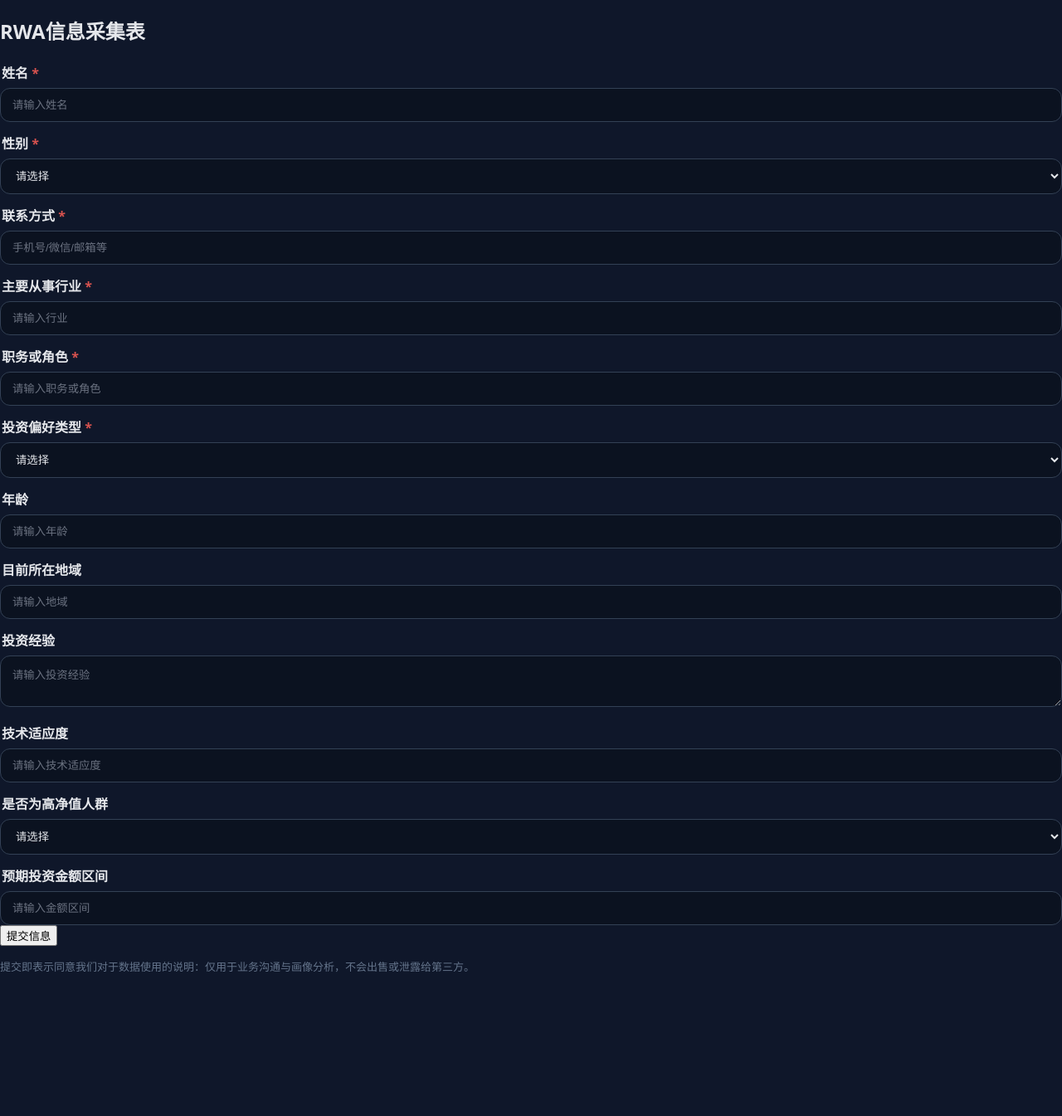
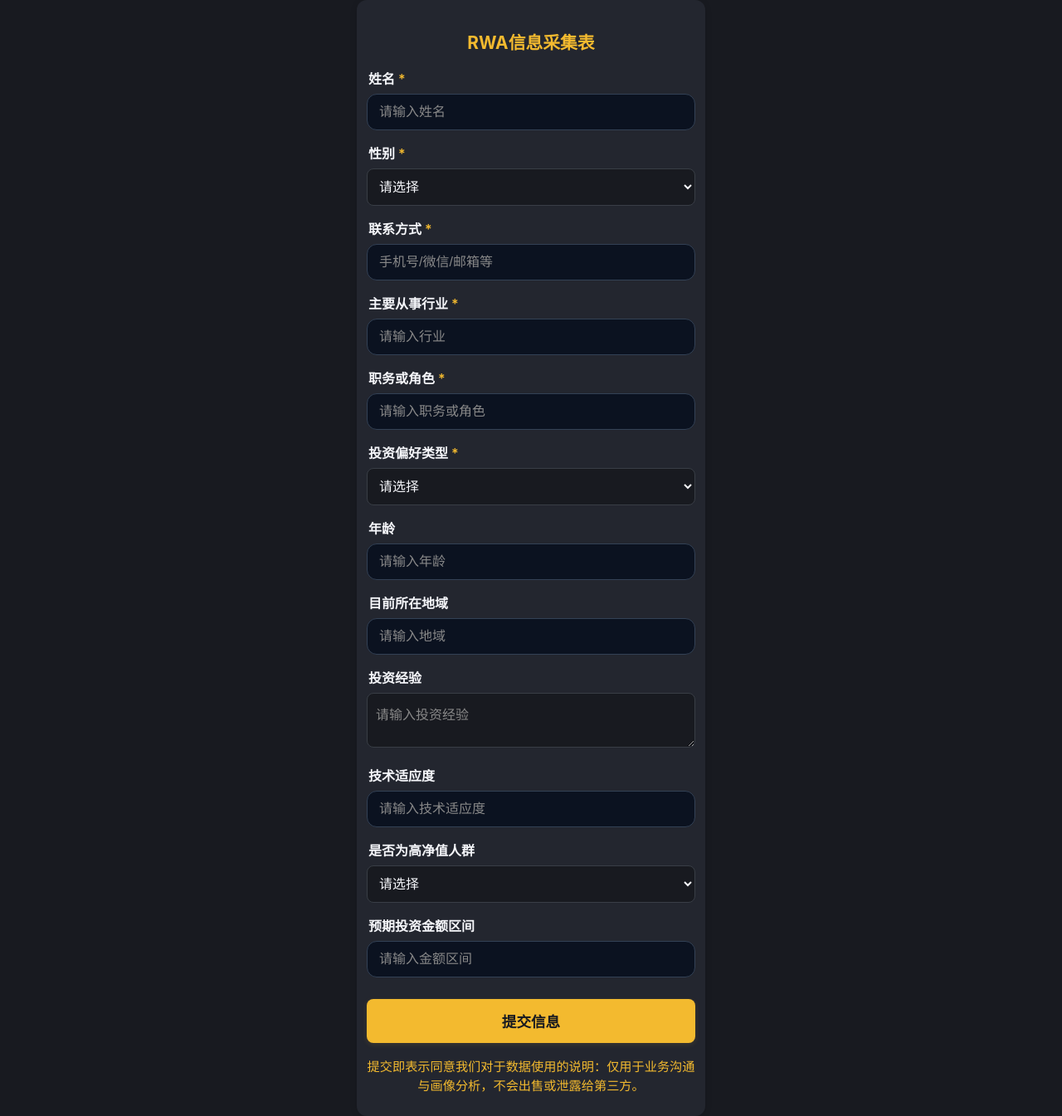
Before and after one commit to schetkfs/info_collector, a Flask app: page / in a window 1280 px wide. Shown: the whole page at 83% size. Before the commit the page ends 1171 px from the top, so only its background shows below. Run offline with Flask 3, Linux system fonts and the light colour scheme.

Commit message:
币安色系调整

```diff
--- a/templates/form.html
+++ b/templates/form.html
@@ -4,15 +4,15 @@
 
 {% block content %}
 <div class="mobile-container">
-    <h2>RWA信息采集表</h2>
+    <h2 style="color:#F3BA2F;">RWA信息采集表</h2>
     {% if msg %}<div class="msg">{{ msg }}</div>{% endif %}
     <form method="post" action="/submit" autocomplete="off">
         <div class="form-group">
-            <label for="name">姓名 <span style="color:#d9534f">*</span></label>
+            <label for="name">姓名 <span style="color:#F3BA2F">*</span></label>
             <input type="text" id="name" name="name" maxlength="64" required placeholder="请输入姓名">
         </div>
         <div class="form-group">
-            <label for="gender">性别 <span style="color:#d9534f">*</span></label>
+            <label for="gender">性别 <span style="color:#F3BA2F">*</span></label>
             <select id="gender" name="gender" required>
                 <option value="">请选择</option>
                 <option value="男">男</option>
@@ -21,19 +21,19 @@
             </select>
         </div>
         <div class="form-group">
-            <label for="contact">联系方式 <span style="color:#d9534f">*</span></label>
+            <label for="contact">联系方式 <span style="color:#F3BA2F">*</span></label>
             <input type="text" id="contact" name="contact" maxlength="128" required placeholder="手机号/微信/邮箱等">
         </div>
         <div class="form-group">
-            <label for="industry">主要从事行业 <span style="color:#d9534f">*</span></label>
+            <label for="industry">主要从事行业 <span style="color:#F3BA2F">*</span></label>
             <input type="text" id="industry" name="industry" maxlength="128" required placeholder="请输入行业">
         </div>
         <div class="form-group">
-            <label for="job_role">职务或角色 <span style="color:#d9534f">*</span></label>
+            <label for="job_role">职务或角色 <span style="color:#F3BA2F">*</span></label>
             <input type="text" id="job_role" name="job_role" maxlength="128" required placeholder="请输入职务或角色">
         </div>
         <div class="form-group">
-            <label for="preference_type">投资偏好类型 <span style="color:#d9534f">*</span></label>
+            <label for="preference_type">投资偏好类型 <span style="color:#F3BA2F">*</span></label>
             <select id="preference_type" name="preference_type" required>
                 <option value="">请选择</option>
                 <option value="RWA投资">RWA投资</option>
@@ -76,10 +76,57 @@
             <label for="expected_investment">预期投资金额区间</label>
             <input type="text" id="expected_investment" name="expected_investment" maxlength="64" placeholder="请输入金额区间">
         </div>
-        <button type="submit">提交信息</button>
+        <button type="submit" style="background:#F3BA2F;color:#181A20;">提交信息</button>
     </form>
-    <div class="footer">提交即表示同意我们对于数据使用的说明：仅用于业务沟通与画像分析，不会出售或泄露给第三方。</div>
+    <div class="footer" style="color:#F3BA2F;">提交即表示同意我们对于数据使用的说明：仅用于业务沟通与画像分析，不会出售或泄露给第三方。</div>
 </div>
+<style>
+body { background: #181A20 !important; margin: 0; font-family: -apple-system, BlinkMacSystemFont, 'Segoe UI', 'PingFang SC', 'Hiragino Sans GB', 'Microsoft YaHei', Arial, sans-serif; color: #F5F6FA; }
+.mobile-container {
+    max-width: 420px;
+    margin: 0 auto;
+    background: #23262F;
+    border-radius: 12px;
+    box-shadow: 0 2px 8px rgba(0,0,0,0.12);
+    padding: 18px 12px 24px 12px;
+}
+h2 { text-align: center; font-size: 1.3rem; margin: 18px 0 16px 0; color: #F3BA2F; }
+.form-group { margin-bottom: 16px; }
+label { font-size: 1rem; margin-bottom: 6px; display: block; color: #F5F6FA; }
+input, select, textarea {
+    width: 100%;
+    padding: 12px 10px;
+    border-radius: 8px;
+    border: 1px solid #393E46;
+    font-size: 1rem;
+    box-sizing: border-box;
+    background: #181A20;
+    color: #F5F6FA;
+}
+input::placeholder, textarea::placeholder {
+    color: #888;
+}
+select { background: #181A20; color: #F5F6FA; }
+textarea { resize: vertical; min-height: 40px; }
+button {
+    width: 100%;
+    padding: 14px 0;
+    background: #F3BA2F;
+    color: #181A20;
+    border: none;
+    border-radius: 8px;
+    font-size: 1.1rem;
+    font-weight: bold;
+    margin-top: 10px;
+    box-shadow: 0 2px 6px rgba(243,186,47,0.12);
+}
+button:active { background: #d9a520; }
+.msg { color: #F3BA2F; text-align: center; margin-bottom: 12px; font-size: 1rem; }
+.footer { color: #F3BA2F; text-align: center; margin-top: 18px; font-size: 0.95rem; }
+@media (max-width: 480px) {
+    .mobile-container { border-radius: 0; box-shadow: none; padding: 8px 2px 18px 2px; }
+}
+</style>
 <script>
     // 移动端表单逻辑
     document.getElementById('preference_type').addEventListener('change', function() {
```
